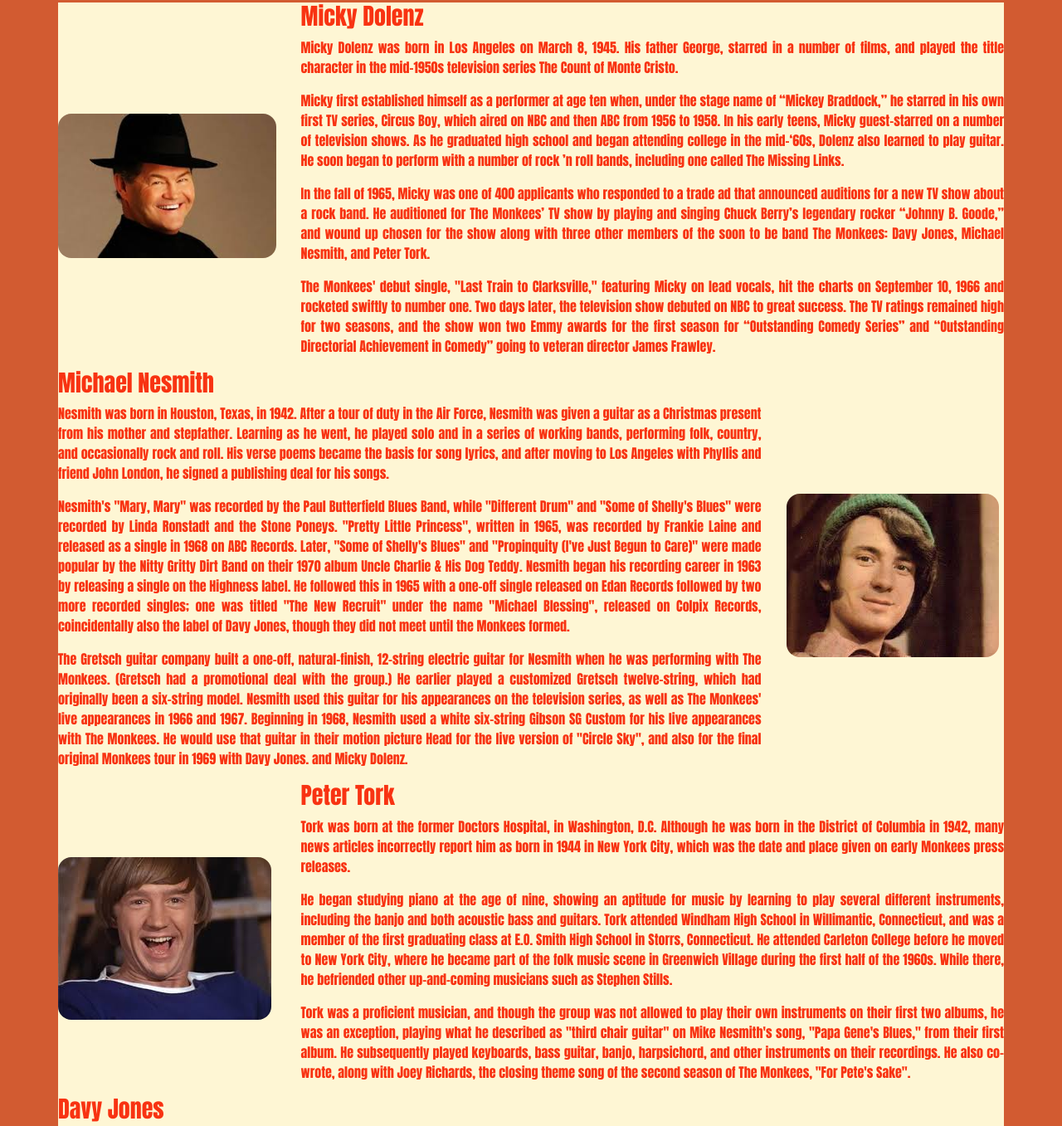
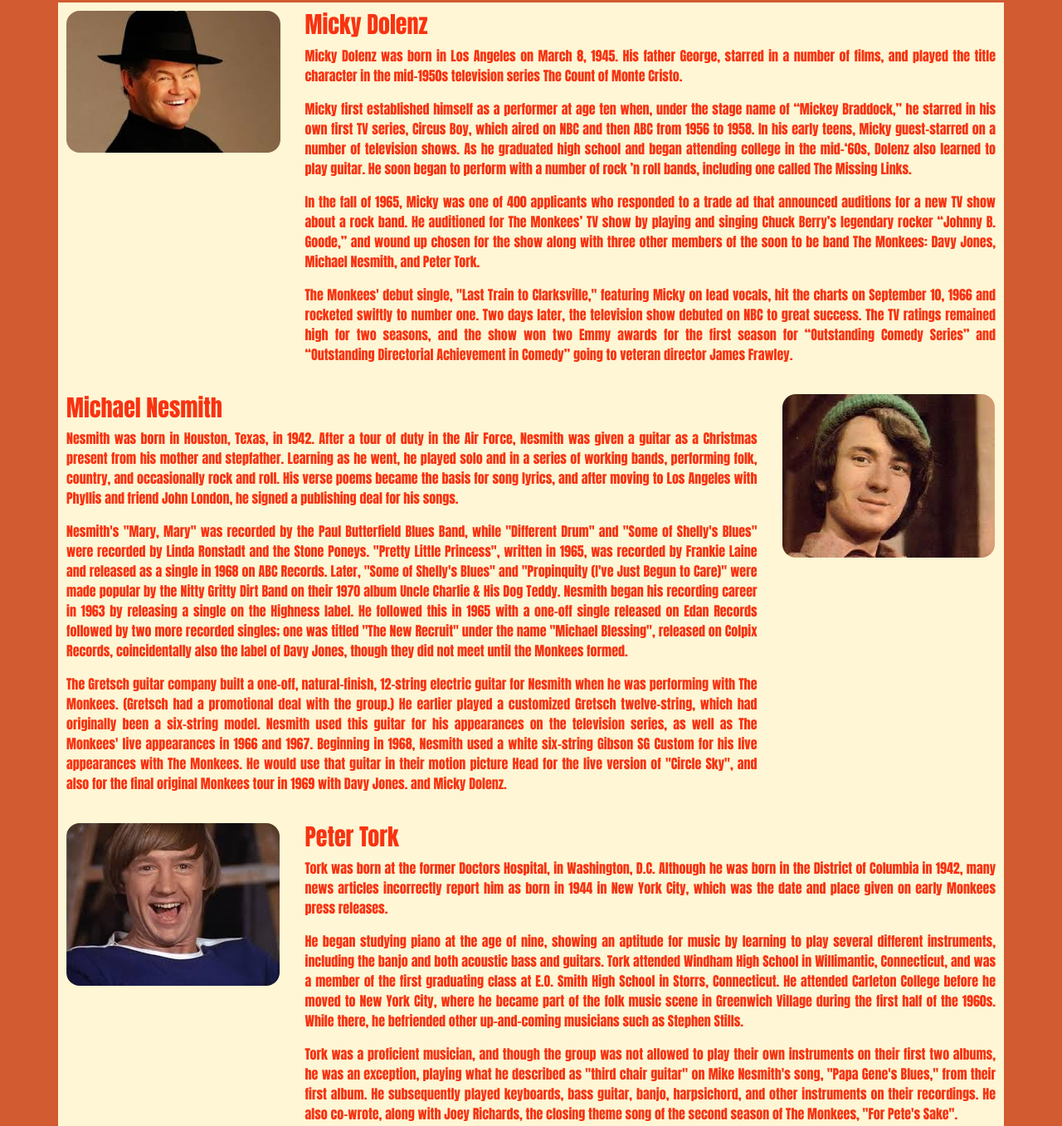
Before and after one commit to Narshe1412/Code-Institute-User-Centric-Frontend, a plain HTML site: page index.html in a window 1280 px wide. Shown: the part 232-1589 px from the top of the page at 83% size. Drawn offline with nearby package versions, Linux system fonts and the light colour scheme; a web font is replaced by a local one.

Commit message:
Finished image styling. Added padding, horizontal center, vertical top. Tested responsiveness and queries.

```diff
--- a/assets/css/styles.css
+++ b/assets/css/styles.css
@@ -171,6 +171,10 @@ h1 {
     font-family: 'Spicy Rice', "Impact", "Charcoal", cursive;
 }
 
+.profile-card {
+    padding: 10px;
+}
+
 /*---------------------------------------------------Discography*/
 
 .timeline-item {
--- a/index.html
+++ b/index.html
@@ -79,8 +79,9 @@
                 </div>
 
                 <div class="profile-left profile-card">
-                    <div class="row align-items-center">
-                        <div class="col-sm-12 col-md-3 col-lg-3"><img class="img-fluid rounded profile-pic" src="assets/images/md.jpg" alt="Head shot of Micky Dolenz" />
+                    <div class="row">
+                        <div class="col-sm-12 col-md-3 col-lg-3 d-flex justify-content-center align-items-start">
+                            <img class="img-fluid rounded profile-pic" src="assets/images/md.jpg" alt="Head shot of Micky Dolenz" />
                         </div>
                         <div class="col-sm-12 col-md-9 col-lg-9 text-justify">
                             <h3 class="profile-name">Micky Dolenz</h3>
@@ -104,8 +105,9 @@
                     </div>
                 </div>
                 <div class="profile-right profile-card">
-                    <div class="row align-items-center">
-                        <div class="col-sm-12 col-md-3 col-lg-3 order-md-last order-lg-last"><img class="img-fluid rounded profile-pic" src="assets/images/mn.jpg" alt="Head shot of Michael Nesmith" />
+                    <div class="row">
+                        <div class="col-sm-12 col-md-3 col-lg-3 order-md-last order-lg-last d-flex justify-content-center align-items-start">
+                            <img class="img-fluid rounded profile-pic" src="assets/images/mn.jpg" alt="Head shot of Michael Nesmith" />
                         </div>
                         <div class="col-sm-12 col-md-9 col-lg-9 order-md-first order-lg-first text-justify">
                             <h3 class="profile-name">Michael Nesmith</h3>
@@ -129,8 +131,9 @@
                     </div>
                 </div>
                 <div class="profile-left profile-card">
-                    <div class="row align-items-center">
-                        <div class="col-sm-12 col-md-3 col-lg-3"><img class="img-fluid rounded profile-pic" src="assets/images/pt.jpg" alt="Head shot of Peter Tork" />
+                    <div class="row">
+                        <div class="col-sm-12 col-md-3 col-lg-3 d-flex justify-content-center align-items-start">
+                            <img class="img-fluid rounded profile-pic" src="assets/images/pt.jpg" alt="Head shot of Peter Tork" />
                         </div>
                         <div class="col-sm-12 col-md-9 col-lg-9 text-justify">
                             <h3 class="profile-name">Peter Tork</h3>
@@ -151,8 +154,9 @@
                     </div>
                 </div>
                 <div class="profile-right profile-card">
-                    <div class="row align-items-center">
-                        <div class="col-sm-12 col-md-3 col-lg-3 order-md-last order-lg-last"><img class="img-fluid rounded profile-pic" src="assets/images/dj.jpg" alt="Head shot of Davy Jones" />
+                    <div class="row">
+                        <div class="col-sm-12 col-md-3 col-lg-3 order-md-last order-lg-last d-flex justify-content-center align-items-start">
+                            <img class="img-fluid rounded profile-pic" src="assets/images/dj.jpg" alt="Head shot of Davy Jones" />
                         </div>
                         <div class="col-sm-12 col-md-9 col-lg-9 order-md-first order-lg-first text-justify">
                             <h3 class="profile-name">Davy Jones</h3>
```
